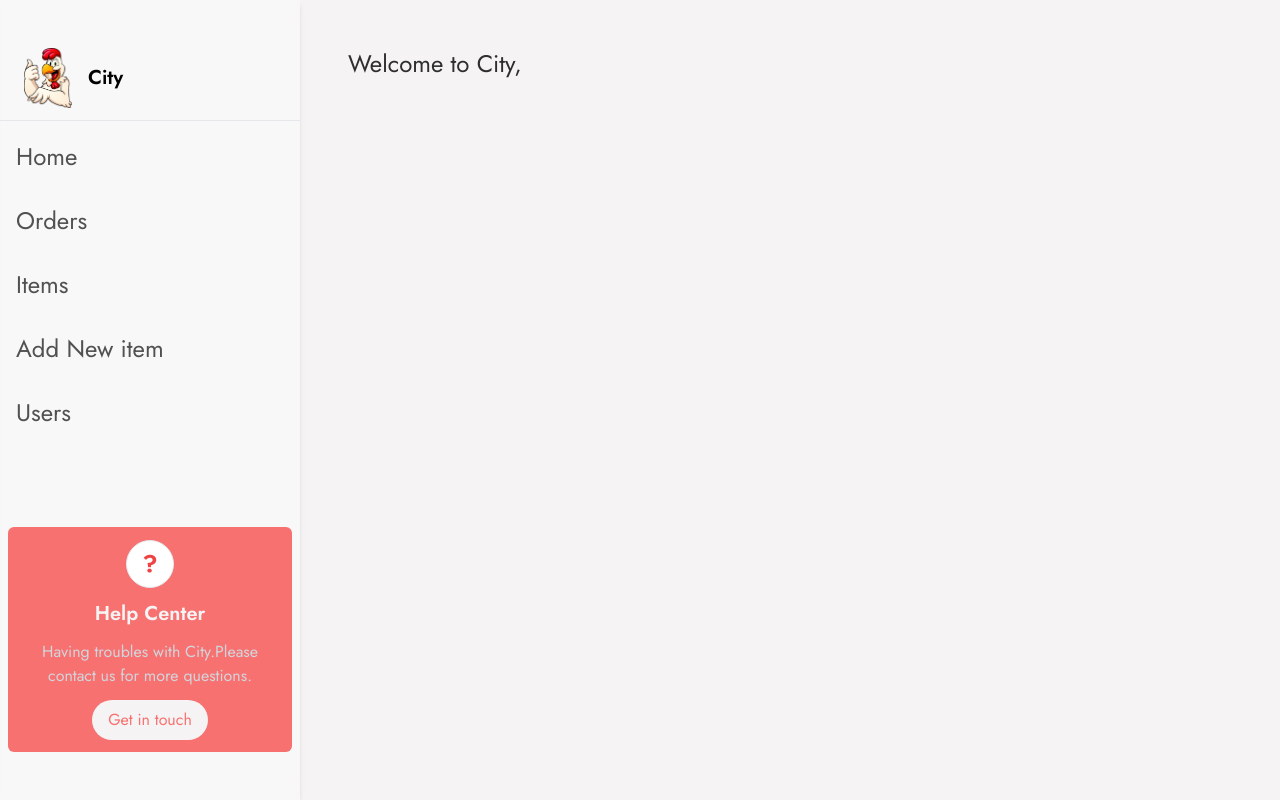
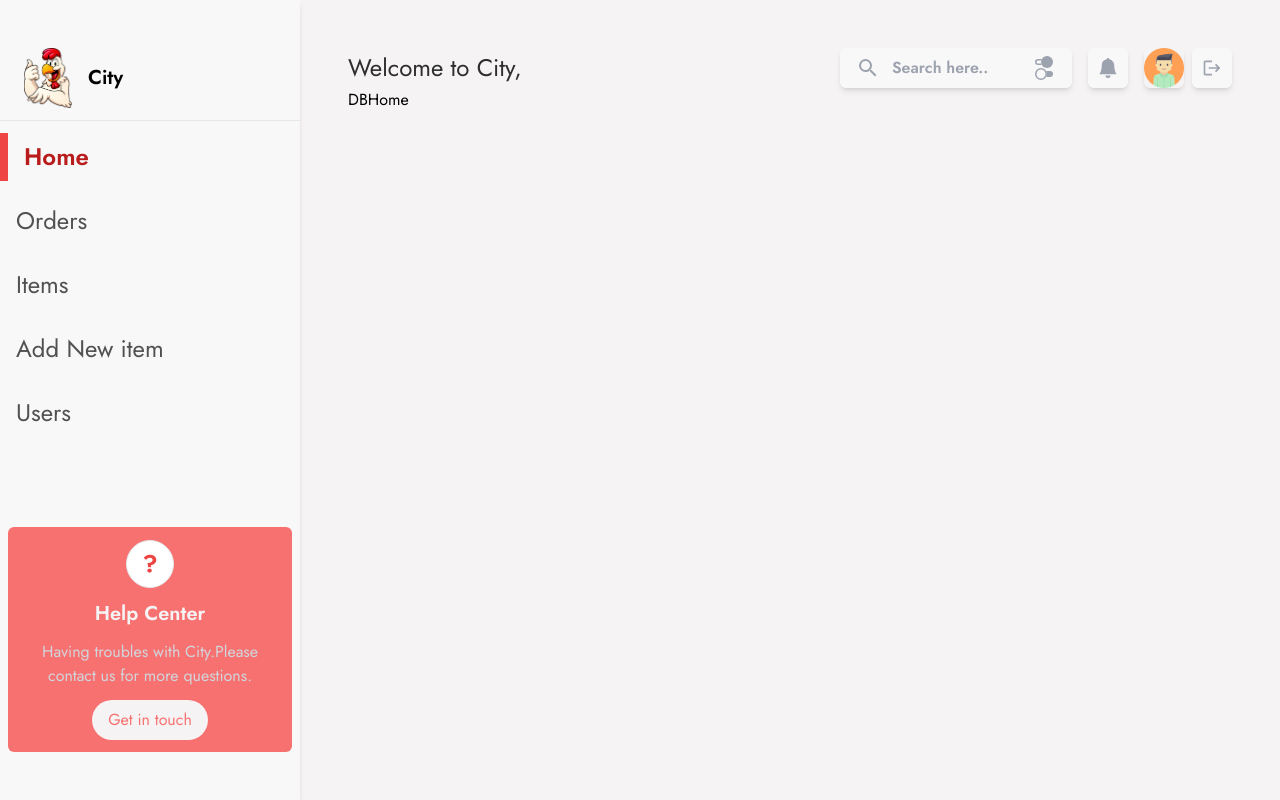
Before and after one commit to VoiculescuMadalin01/fullstack_food_app_reactjs, a React (Create React App) app in the folder client/: page /dashboard/home in a window 1280 px wide. Built offline with nearby package versions, Linux system fonts and the light colour scheme; no server answers.

Commit message:
dashboard routes

```diff
--- a/client/src/components/DBHeader.jsx
+++ b/client/src/components/DBHeader.jsx
@@ -1,8 +1,30 @@
 import React from "react";
-import {useSelector} from "react-redux";
+import {useDispatch, useSelector} from "react-redux";
+import {BsFillBellFill, BsToggles2, MdLogout, MdSearch} from "../assets/icons";
+import {motion} from "framer-motion";
+import {buttonClick} from "../animations";
+import {Avatar} from "../assets";
+import {useNavigate} from "react-router-dom";
+import {getAuth} from "firebase/auth";
+import {app} from "../config/firebase.config";
+import {setUserNull} from "../context/actions/userActions";
 
 function DBHeader() {
     const user = useSelector((state) => state.user);
+    const firebaseAuth = getAuth(app);
+    const navigate = useNavigate();
+
+    const dispatch = useDispatch();
+
+    const signOut = () => {
+        firebaseAuth
+            .signOut()
+            .then(() => {
+                dispatch(setUserNull());
+                navigate("/login", {replace: true});
+            })
+            .catch((err) => console.log(err));
+    };
     return (
         <div className="w-full flex items-center justify-between gap-3">
             <p className="text-2xl text-headingColor">
@@ -11,6 +33,39 @@ function DBHeader() {
                     <span className="block text-base text-gray-500">{`Hello    ${user?.name}...!`}</span>
                 )}
             </p>
+            <div className="flex items-center justify-center gap-4">
+                <div className="flex items-center justify-center gap-3 px-4 py-2 bg-lightOverlay backdrop-blur-md rounded-md shadow-md">
+                    <MdSearch className="text-gray-400 text-2xl" />
+                    <input
+                        type="text"
+                        placeholder="Search here.."
+                        className="border-none outline-none bg-transparent w-32 text-base font-semibold text-textColor"
+                    />
+                    <BsToggles2 className="text-gray-400 text-2xl" />
+                </div>
+                <motion.div
+                    {...buttonClick}
+                    className="w-10 h-10 rounded-md cursor-pointer bg-lightOverlay backdrop-blur-md shadow-md flex items-center justify-center"
+                >
+                    <BsFillBellFill className="text-gray-400 text-xl" />
+                </motion.div>
+                <div className="flex items-center justify-center gap-2">
+                    <div className="w-10 h-10 rounded-md shadow-md cursor-pointer overflow-hidden">
+                        <motion.img
+                            className="w-full h-full object-cover"
+                            src={user?.picture ? user?.picture : Avatar}
+                            whileHover={{scale: 1.15}}
+                            referrerPolicy="no-referrer"
+                        />
+                    </div>
+                    <motion.div
+                        className="w-10 h-10 rounded-md cursor-pointer bg-lightOverlay backdrop-blur-md shadow-md flex items-center justify-center"
+                        onClick={signOut}
+                    >
+                        <MdLogout className="text-gray-400  text-xl" />
+                    </motion.div>
+                </div>
+            </div>
         </div>
     );
 }
--- /dev/null
+++ b/client/src/components/DBHome.jsx
@@ -0,0 +1,7 @@
+import React from "react";
+
+function DBHome() {
+    return <div>DBHome</div>;
+}
+
+export default DBHome;
--- /dev/null
+++ b/client/src/components/DBItems.jsx
@@ -0,0 +1,7 @@
+import React from "react";
+
+function DBItems() {
+    return <div>DBItems</div>;
+}
+
+export default DBItems;
--- a/client/src/components/DBLeftSection.jsx
+++ b/client/src/components/DBLeftSection.jsx
@@ -21,7 +21,7 @@ function DBLeftSection() {
                             ? `${isActiveStyles} px-4 py-2 border-l-8 border-red-500`
                             : isNotActiveStyles
                     }
-                    to={"dashboard/home"}
+                    to={"/dashboard/home"}
                 >
                     Home
                 </NavLink>
@@ -31,7 +31,7 @@ function DBLeftSection() {
                             ? `${isActiveStyles} px-4 py-2 border-l-8 border-red-500`
                             : isNotActiveStyles
                     }
-                    to={"dashboard/orders"}
+                    to={"/dashboard/orders"}
                 >
                     Orders
                 </NavLink>
@@ -41,7 +41,7 @@ function DBLeftSection() {
                             ? `${isActiveStyles} px-4 py-2 border-l-8 border-red-500`
                             : isNotActiveStyles
                     }
-                    to={"dashboard/items"}
+                    to={"/dashboard/items"}
                 >
                     Items
                 </NavLink>
@@ -51,7 +51,7 @@ function DBLeftSection() {
                             ? `${isActiveStyles} px-4 py-2 border-l-8 border-red-500`
                             : isNotActiveStyles
                     }
-                    to={"dashboard/newItem"}
+                    to={"/dashboard/newItem"}
                 >
                     Add New item
                 </NavLink>
@@ -61,7 +61,7 @@ function DBLeftSection() {
                             ? `${isActiveStyles} px-4 py-2 border-l-8 border-red-500`
                             : isNotActiveStyles
                     }
-                    to={"dashboard/users"}
+                    to={"/dashboard/users"}
                 >
                     Users
                 </NavLink>
--- /dev/null
+++ b/client/src/components/DBNewItems.jsx
@@ -0,0 +1,7 @@
+import React from "react";
+
+function DBNewItems() {
+    return <div>DBNewItems</div>;
+}
+
+export default DBNewItems;
--- /dev/null
+++ b/client/src/components/DBOrders.jsx
@@ -0,0 +1,7 @@
+import React from "react";
+
+function DBOrders() {
+    return <div>DBOrders</div>;
+}
+
+export default DBOrders;
--- a/client/src/components/DBRightSection.jsx
+++ b/client/src/components/DBRightSection.jsx
@@ -1,10 +1,27 @@
 import React from "react";
-import DBHeader from "./DBHeader";
+import {
+    DBHeader,
+    DBHome,
+    DBItems,
+    DBNewItems,
+    DBOrders,
+    DBUsers,
+} from "../components";
+import {Route, Routes} from "react-router-dom";
 
 function DBRightSection() {
     return (
         <div className="flex flex-col py-12 px-12 flex-1 h-full">
             <DBHeader />
+            <div className=" flex flex-col flex-1 overflow-y-scroll scrollbar-none">
+                <Routes>
+                    <Route exact path="/home" element={<DBHome />} />
+                    <Route exact path="/orders" element={<DBOrders />} />
+                    <Route path="/items" element={<DBItems />} />
+                    <Route path="/newItem" element={<DBNewItems />} />
+                    <Route path="/users" element={<DBUsers />} />
+                </Routes>
+            </div>
         </div>
     );
 }
--- /dev/null
+++ b/client/src/components/DBUsers.jsx
@@ -0,0 +1,7 @@
+import React from "react";
+
+function DBUsers() {
+    return <div>DBUsers</div>;
+}
+
+export default DBUsers;
--- a/client/src/components/index.js
+++ b/client/src/components/index.js
@@ -5,3 +5,8 @@ export {default as Header} from "./Header";
 export {default as DBLeftSection} from "./DBLeftSection";
 export {default as DBRightSection} from "./DBRightSection";
 export {default as DBHeader} from "./DBHeader";
+export {default as DBHome} from "./DBHome";
+export {default as DBOrders} from "./DBOrders";
+export {default as DBItems} from "./DBItems";
+export {default as DBNewItems} from "./DBNewItems";
+export {default as DBUsers} from "./DBUsers";
```
Also changed, not shown: client/public/manifest.json.
